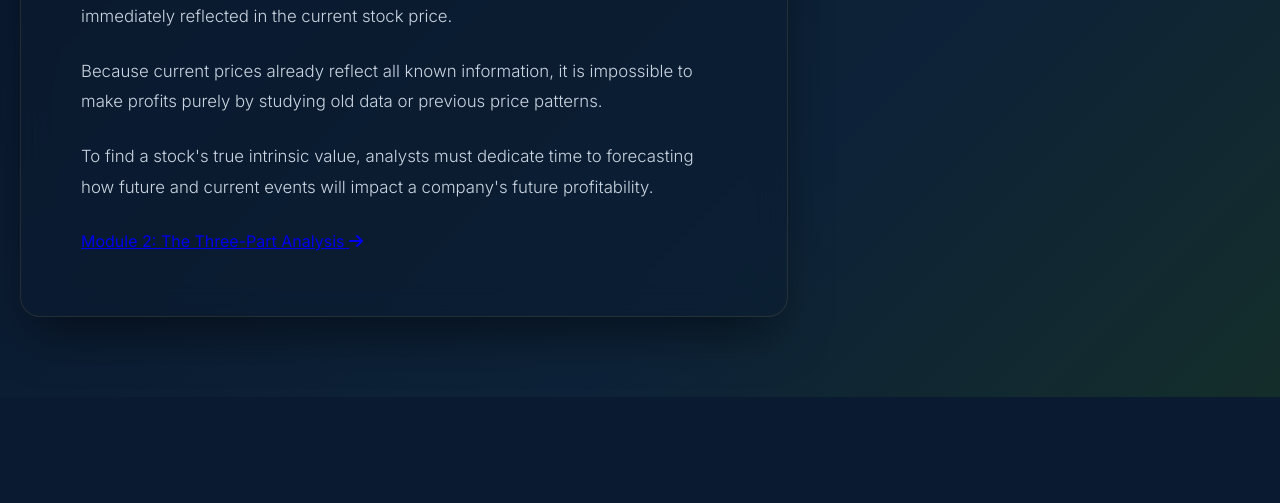
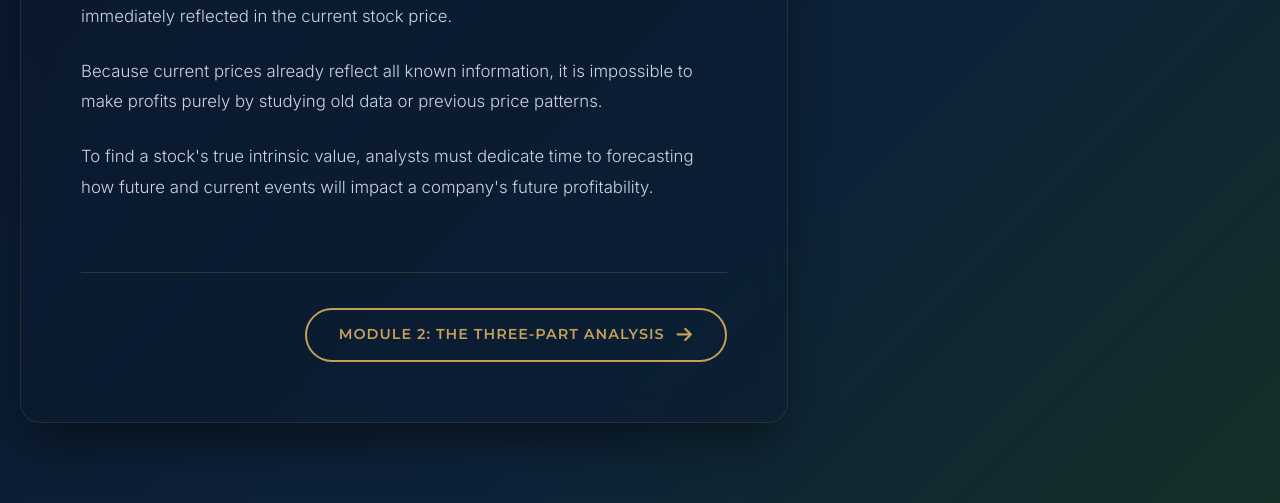
Before and after one commit to aishiksarkar1-ui/Aishik_website, a Flask app: page /learn/fundamental_analysis/1 in a window 1280 px wide. Shown: the part 2460-2963 px from the top of the page. Before the commit the page ends 2857 px from the top, so only its background shows below. Run offline with Flask 3, Linux system fonts and the light colour scheme; some web fonts are replaced.

Commit message:
Update module_1.html

```diff
--- a/templates/learnfolder/fundamental_analysis/module_1.html
+++ b/templates/learnfolder/fundamental_analysis/module_1.html
@@ -48,12 +48,12 @@
     <p>To find a stock's true intrinsic value, analysts must dedicate time to forecasting how future and current events will impact a company's future profitability.</p>
 </div>
 
-<div class="study-navigation">
+<div class="module-navigation">
     <!-- Ekhane Module 1 tai kono Previous button nei -->
     <div></div>
 
-    <!-- Next module er link -->
-    <a href="{{ url_for('read_fundamental_analysis_module', module_id=2) }}" class="nav-btn">
+    <!-- Next module er link (Updated Class) -->
+    <a href="{{ url_for('read_fundamental_analysis_module', module_id=2) }}" class="nav-pill-btn nav-next">
         Module 2: The Three-Part Analysis <i class="fas fa-arrow-right"></i>
     </a>
 </div>
```
